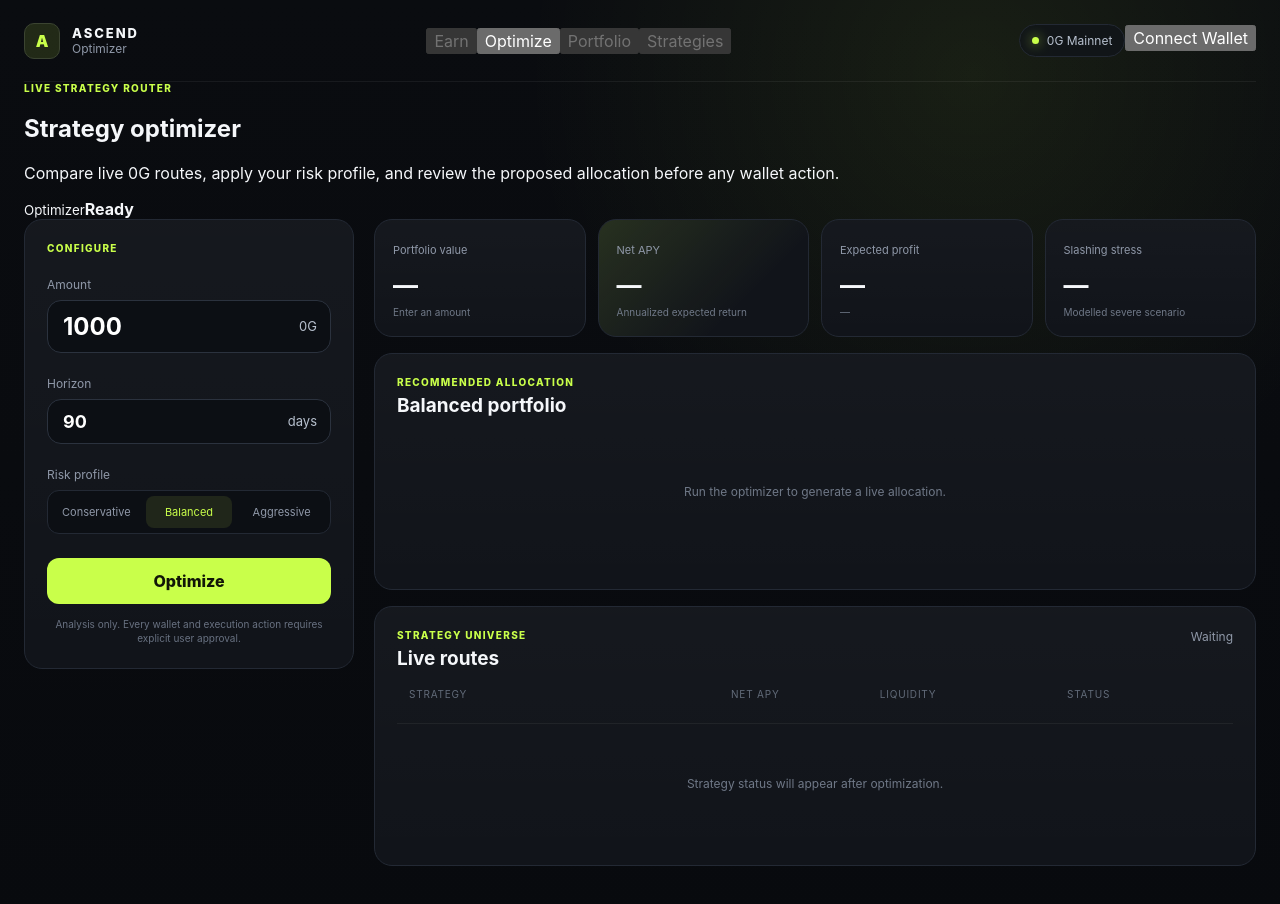
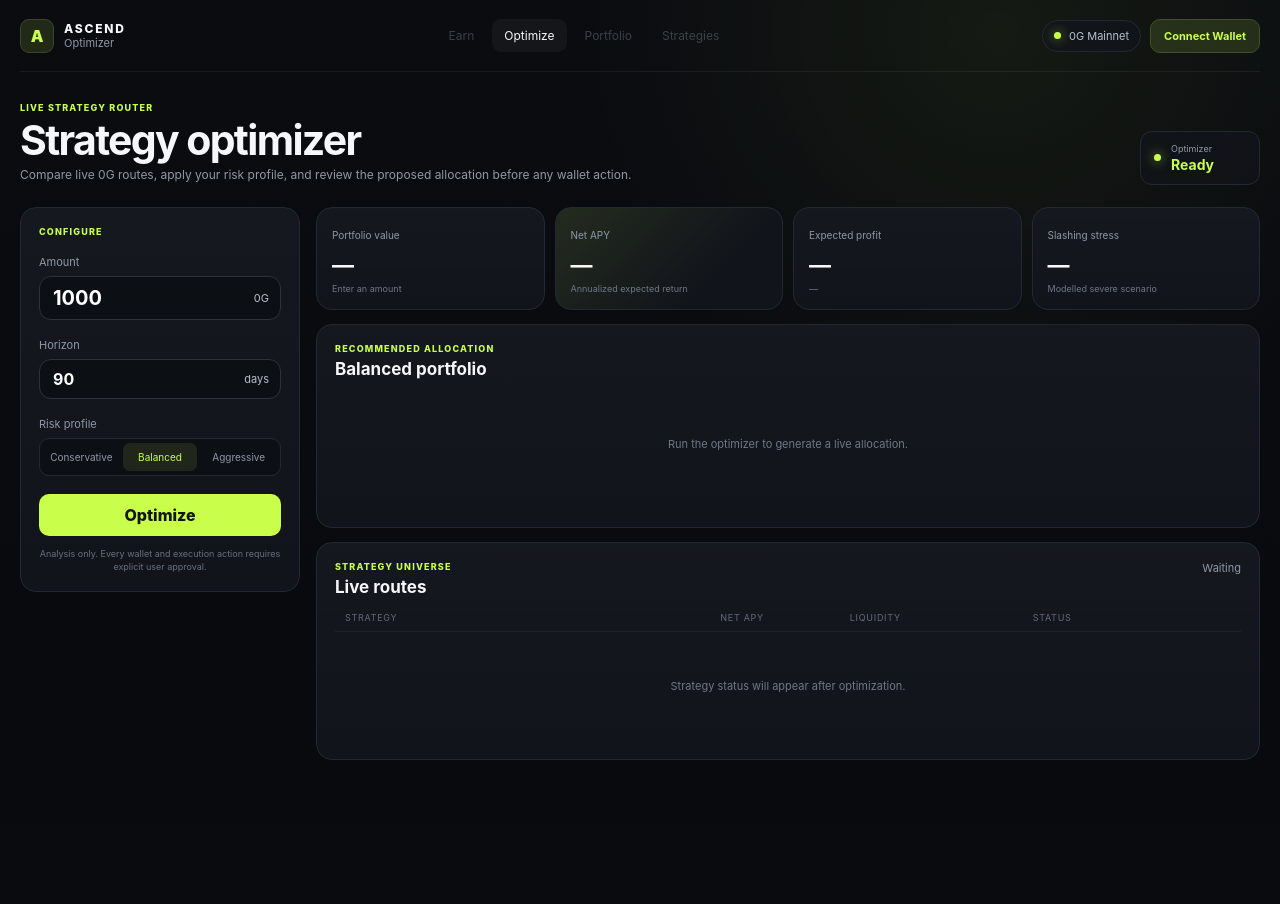
Before and after one commit to Ravin1010/ascend-optimizer-mvp, a Next.js app in the folder frontend/: page / in a window 1280 px wide. Shown: the top 904 px of the page. After the commit the page ends 824 px from the top, so only its background shows below. Built offline with nearby package versions, Linux system fonts and the light colour scheme.

Commit message:
Style compact optimizer app experience

```diff
--- a/frontend/src/app/globals.css
+++ b/frontend/src/app/globals.css
@@ -24,7 +24,7 @@ body {
   margin: 0;
   min-height: 100vh;
   background:
-    radial-gradient(circle at 76% 8%, rgba(201, 255, 74, 0.08), transparent 28rem),
+    radial-gradient(circle at 78% 4%, rgba(201, 255, 74, 0.06), transparent 26rem),
     linear-gradient(180deg, #0a0c10 0%, #080a0e 100%);
   color: var(--text);
   font-family:
@@ -41,33 +41,38 @@ button {
   cursor: pointer;
 }
 
+button:disabled {
+  cursor: default;
+}
+
 .shell {
-  width: min(1440px, calc(100% - 48px));
+  width: min(1500px, calc(100% - 40px));
   margin: 0 auto;
-  padding-bottom: 72px;
+  padding-bottom: 64px;
 }
 
 .topbar {
-  height: 82px;
-  display: flex;
+  min-height: 72px;
+  display: grid;
+  grid-template-columns: auto 1fr auto;
   align-items: center;
-  justify-content: space-between;
+  gap: 28px;
   border-bottom: 1px solid rgba(255, 255, 255, 0.06);
 }
 
 .brand {
   display: flex;
   align-items: center;
-  gap: 12px;
+  gap: 10px;
 }
 
 .brandMark {
-  width: 36px;
-  height: 36px;
+  width: 34px;
+  height: 34px;
   display: grid;
   place-items: center;
   border: 1px solid #3b4431;
-  border-radius: 10px;
+  border-radius: 9px;
   background: var(--accent-soft);
   color: var(--accent);
   font-weight: 900;
@@ -75,27 +80,59 @@ button {
 
 .brandName {
   letter-spacing: 0.15em;
-  font-size: 13px;
+  font-size: 12px;
   font-weight: 800;
 }
 
 .brandSub,
 .muted {
   color: var(--muted);
+  font-size: 11px;
+}
+
+.mainNav {
+  display: flex;
+  align-items: center;
+  justify-content: center;
+  gap: 6px;
+}
+
+.mainNav button {
+  border: 0;
+  border-radius: 9px;
+  padding: 9px 12px;
+  background: transparent;
+  color: #727c8c;
   font-size: 12px;
 }
 
+.mainNav button.active {
+  background: rgba(255, 255, 255, 0.045);
+  color: var(--text);
+}
+
+.mainNav button:disabled {
+  opacity: 0.46;
+}
+
+.topActions {
+  display: flex;
+  align-items: center;
+  gap: 9px;
+}
+
 .networkPill,
-.priceBadge {
+.priceBadge,
+.safeBadge {
   display: inline-flex;
   align-items: center;
   gap: 8px;
-  padding: 8px 12px;
+  padding: 8px 11px;
   border: 1px solid var(--line);
   border-radius: 999px;
-  background: rgba(17, 20, 26, 0.8);
+  background: rgba(17, 20, 26, 0.86);
   color: var(--soft);
-  font-size: 12px;
+  font-size: 11px;
 }
 
 .networkDot {
@@ -104,14 +141,29 @@ button {
   border-radius: 50%;
   background: var(--accent);
   box-shadow: 0 0 12px rgba(201, 255, 74, 0.7);
+  flex: 0 0 auto;
 }
 
-.hero {
+.walletButton {
+  border: 1px solid #40502c;
+  border-radius: 10px;
+  padding: 9px 13px;
+  background: var(--accent-soft);
+  color: var(--accent);
+  font-size: 11px;
+  font-weight: 750;
+}
+
+.walletButton.prominent {
+  padding-inline: 16px;
+}
+
+.appHeading {
   display: flex;
+  align-items: flex-end;
   justify-content: space-between;
-  align-items: flex-end;
-  gap: 28px;
-  padding: 54px 0 34px;
+  gap: 22px;
+  padding: 30px 0 22px;
 }
 
 .eyebrow,
@@ -119,51 +171,53 @@ button {
   color: var(--accent);
   letter-spacing: 0.13em;
   text-transform: uppercase;
-  font-size: 10px;
+  font-size: 9px;
   font-weight: 800;
 }
 
-.hero h1 {
-  margin: 10px 0 10px;
-  font-size: clamp(42px, 5vw, 70px);
-  line-height: 0.96;
-  letter-spacing: -0.05em;
+.appHeading h1 {
+  margin: 7px 0 5px;
+  font-size: clamp(28px, 3.2vw, 42px);
+  line-height: 1;
+  letter-spacing: -0.04em;
 }
 
-.hero p {
-  max-width: 640px;
+.appHeading p {
+  max-width: 650px;
   margin: 0;
   color: var(--muted);
-  font-size: 15px;
-  line-height: 1.6;
+  font-size: 12px;
+  line-height: 1.55;
 }
 
-.heroStat {
-  min-width: 160px;
-  padding: 18px;
+.optimizerState {
+  display: flex;
+  align-items: center;
+  gap: 10px;
+  min-width: 120px;
+  padding: 11px 13px;
   border: 1px solid var(--line);
-  border-radius: 16px;
-  background: rgba(17, 20, 26, 0.66);
+  border-radius: 12px;
+  background: rgba(17, 20, 26, 0.72);
 }
 
-.heroStat span,
-.metricCard span,
-.stressGrid span {
+.optimizerState small {
+  display: block;
   color: var(--muted);
-  font-size: 11px;
+  font-size: 9px;
 }
 
-.heroStat strong {
+.optimizerState strong {
   display: block;
-  margin-top: 7px;
+  margin-top: 2px;
   color: var(--accent);
-  font-size: 22px;
+  font-size: 14px;
 }
 
 .workspace {
   display: grid;
-  grid-template-columns: 330px minmax(0, 1fr);
-  gap: 20px;
+  grid-template-columns: 280px minmax(0, 1fr);
+  gap: 16px;
   align-items: start;
 }
 
@@ -171,38 +225,38 @@ button {
 .panel,
 .metricCard {
   border: 1px solid var(--line);
-  border-radius: 18px;
+  border-radius: 16px;
   background:
-    linear-gradient(180deg, rgba(255, 255, 255, 0.018), transparent),
+    linear-gradient(180deg, rgba(255, 255, 255, 0.016), transparent),
     var(--panel);
 }
 
 .controlCard {
   position: sticky;
-  top: 18px;
-  padding: 22px;
+  top: 14px;
+  padding: 18px;
 }
 
 .fieldLabel {
   display: block;
-  margin: 23px 0 8px;
+  margin: 18px 0 7px;
   color: var(--muted);
-  font-size: 12px;
+  font-size: 11px;
 }
 
 .amountField {
   display: flex;
   align-items: center;
-  gap: 12px;
+  gap: 10px;
   border: 1px solid #2b323e;
-  border-radius: 14px;
-  padding: 10px 13px;
+  border-radius: 12px;
+  padding: 8px 11px;
   background: #0c0f14;
 }
 
 .amountField:focus-within {
   border-color: #536137;
-  box-shadow: 0 0 0 3px rgba(201, 255, 74, 0.06);
+  box-shadow: 0 0 0 3px rgba(201, 255, 74, 0.05);
 }
 
 .amountField input {
@@ -212,36 +266,36 @@ button {
   outline: 0;
   background: transparent;
   color: white;
-  font-size: 24px;
+  font-size: 20px;
   font-weight: 650;
 }
 
 .amountField.compact input {
-  font-size: 18px;
+  font-size: 16px;
 }
 
 .amountField span {
   color: var(--soft);
-  font-size: 13px;
+  font-size: 11px;
 }
 
 .segmented {
   display: grid;
   grid-template-columns: repeat(3, 1fr);
-  gap: 6px;
-  padding: 5px;
+  gap: 4px;
+  padding: 4px;
   border: 1px solid var(--line);
-  border-radius: 12px;
+  border-radius: 10px;
   background: #0c0f14;
 }
 
 .segmented button {
   border: 0;
-  border-radius: 8px;
-  padding: 9px 6px;
+  border-radius: 7px;
+  padding: 8px 4px;
   background: transparent;
   color: var(--muted);
-  font-size: 11px;
+  font-size: 10px;
 }
 
 .segmented button.active {
@@ -251,102 +305,155 @@ button {
 
 .primaryButton {
   width: 100%;
-  margin-top: 24px;
+  margin-top: 18px;
   border: 0;
-  border-radius: 12px;
-  padding: 13px 16px;
+  border-radius: 10px;
+  padding: 11px 14px;
   background: var(--accent);
   color: #111607;
   font-weight: 850;
+}
+
+.primaryButton.inline {
+  width: auto;
+  margin-top: 0;
 }
 
 .primaryButton:disabled {
   opacity: 0.55;
 }
 
+.secondaryButton {
+  border: 1px solid var(--line);
+  border-radius: 10px;
+  padding: 10px 13px;
+  background: #0c0f14;
+  color: var(--soft);
+  font-size: 11px;
+}
+
+.textButton {
+  border: 0;
+  background: transparent;
+  color: var(--muted);
+  font-size: 11px;
+}
+
+.lockedButton {
+  border: 1px solid var(--line);
+  border-radius: 10px;
+  padding: 9px 13px;
+  background: #141821;
+  color: #555e6c;
+  font-size: 11px;
+}
+
 .controlFootnote {
-  margin-top: 13px;
+  margin-top: 11px;
   color: #687181;
   text-align: center;
-  font-size: 10px;
+  font-size: 9px;
   line-height: 1.45;
 }
 
+.errorBox,
+.walletNotice {
+  margin-top: 10px;
+  padding: 9px 10px;
+  border-radius: 9px;
+  font-size: 10px;
+}
+
 .errorBox {
-  margin-top: 12px;
-  padding: 10px 12px;
   border: 1px solid rgba(255, 122, 122, 0.3);
-  border-radius: 10px;
   background: rgba(255, 122, 122, 0.08);
   color: var(--danger);
-  font-size: 11px;
+}
+
+.walletNotice {
+  border: 1px solid #334027;
+  background: rgba(201, 255, 74, 0.06);
+  color: #b9ca92;
 }
 
 .results {
   min-width: 0;
   display: grid;
-  gap: 16px;
+  gap: 14px;
 }
 
 .metricGrid {
   display: grid;
   grid-template-columns: repeat(4, minmax(0, 1fr));
-  gap: 12px;
+  gap: 10px;
 }
 
 .metricCard {
-  padding: 18px;
+  padding: 15px;
 }
 
 .metricCard.accent {
   background:
-    linear-gradient(135deg, rgba(201, 255, 74, 0.12), transparent 70%),
+    linear-gradient(135deg, rgba(201, 255, 74, 0.10), transparent 70%),
     var(--panel);
+}
+
+.metricCard span,
+.stressGrid span,
+.detailGrid span,
+.detailIntro span {
+  color: var(--muted);
+  font-size: 10px;
 }
 
 .metricCard strong {
   display: block;
-  margin-top: 12px;
-  font-size: 25px;
+  margin-top: 9px;
+  font-size: 22px;
   letter-spacing: -0.035em;
 }
 
 .metricCard small {
   display: block;
-  margin-top: 6px;
+  margin-top: 5px;
   color: #6f7887;
-  font-size: 10px;
+  font-size: 9px;
 }
 
 .panel {
-  padding: 22px;
+  padding: 18px;
 }
 
 .panelHeader {
   display: flex;
   align-items: flex-start;
   justify-content: space-between;
-  gap: 18px;
+  gap: 16px;
 }
 
 .panel h2 {
-  margin: 6px 0 0;
-  font-size: 19px;
+  margin: 5px 0 0;
+  font-size: 17px;
+}
+
+.panel h3 {
+  margin: 5px 0 0;
+  font-size: 14px;
 }
 
 .emptyState {
   display: grid;
   place-items: center;
-  min-height: 150px;
+  min-height: 130px;
   color: #6f7887;
-  font-size: 12px;
+  font-size: 11px;
 }
 
 .allocationBar {
   display: flex;
-  height: 12px;
+  height: 10px;
   overflow: hidden;
-  margin: 26px 0 20px;
+  margin: 22px 0 16px;
   border-radius: 999px;
   background: #090b0f;
 }
@@ -370,23 +477,23 @@ button {
 
 .allocationList {
   display: grid;
-  gap: 2px;
+  gap: 1px;
 }
 
 .allocationRow {
   display: flex;
   justify-content: space-between;
-  gap: 20px;
-  padding: 12px 0;
-  border-bottom: 1px solid rgba(255, 255, 255, 0.055);
+  gap: 18px;
+  padding: 10px 0;
+  border-bottom: 1px solid rgba(255, 255, 255, 0.05);
   color: var(--soft);
-  font-size: 12px;
+  font-size: 11px;
 }
 
 .allocationRow > div:first-child {
   display: flex;
   align-items: center;
-  gap: 10px;
+  gap: 8px;
 }
 
 .allocationRow strong {
@@ -397,48 +504,114 @@ button {
   color: var(--accent);
 }
 
+.miniIcon,
+.strategyIcon {
+  display: inline-grid;
+  place-items: center;
+  border: 1px solid #303743;
+  background: #171b22;
+  color: #d8dfeb;
+  font-weight: 800;
+  flex: 0 0 auto;
+}
+
+.miniIcon {
+  width: 22px;
+  height: 22px;
+  border-radius: 7px;
+  font-size: 8px;
+}
+
+.mutedIcon {
+  color: #626b78 !important;
+}
+
+.strategyIcon {
+  width: 34px;
+  height: 34px;
+  border-radius: 10px;
+  font-size: 10px;
+}
+
+.strategyIcon.small {
+  width: 28px;
+  height: 28px;
+  border-radius: 8px;
+  font-size: 9px;
+}
+
+.allocationActions {
+  display: flex;
+  justify-content: flex-end;
+  gap: 8px;
+  margin-top: 15px;
+}
+
 .strategyTable {
-  margin-top: 18px;
+  margin-top: 15px;
 }
 
 .strategyHead,
 .strategyRow {
   display: grid;
-  grid-template-columns: minmax(200px, 1.6fr) 0.7fr 0.9fr 0.8fr;
-  gap: 14px;
+  grid-template-columns:
+    minmax(240px, 1.7fr)
+    minmax(75px, 0.55fr)
+    minmax(105px, 0.8fr)
+    minmax(105px, 0.75fr)
+    26px;
+  gap: 12px;
   align-items: center;
 }
 
 .strategyHead {
-  padding: 0 12px 9px;
+  padding: 0 10px 8px;
   color: #626b79;
-  font-size: 10px;
+  font-size: 9px;
   text-transform: uppercase;
   letter-spacing: 0.08em;
 }
 
-.strategyRow {
-  padding: 14px 12px;
-  border-top: 1px solid rgba(255, 255, 255, 0.055);
-  color: var(--soft);
-  font-size: 12px;
+.strategyEntry {
+  border-top: 1px solid rgba(255, 255, 255, 0.052);
 }
 
-.strategyRow > div:first-child {
+.strategyRow {
+  width: 100%;
+  padding: 12px 10px;
+  border: 0;
+  background: transparent;
+  color: var(--soft);
+  text-align: left;
+  font-size: 11px;
+}
+
+.strategyRow:hover {
+  background: rgba(255, 255, 255, 0.018);
+}
+
+.strategyIdentity {
+  display: flex;
+  align-items: center;
+  min-width: 0;
+  gap: 10px;
+}
+
+.strategyIdentity > div {
   min-width: 0;
 }
 
 .strategyRow strong {
   display: block;
   color: var(--text);
-  font-size: 12px;
+  font-size: 11px;
 }
 
 .strategyRow small {
   display: block;
   overflow: hidden;
-  margin-top: 4px;
-  color: #6f7887;
+  margin-top: 3px;
+  color: #707989;
   text-overflow: ellipsis;
   white-space: nowrap;
 }
@@ -449,7 +622,7 @@ button {
   border-radius: 999px;
   background: #20242c;
   color: #a0a8b4;
-  font-size: 10px;
+  font-size: 9px;
 }
 
 .status.positive {
@@ -457,39 +630,239 @@ button {
   color: var(--accent);
 }
 
+.chevron {
+  color: #606a79;
+  text-align: center;
+  font-size: 15px;
+}
+
+.strategyDetails {
+  padding: 2px 10px 14px 54px;
+  background: rgba(7, 9, 12, 0.32);
+}
+
+.detailIntro {
+  display: flex;
+  align-items: flex-start;
+  justify-content: space-between;
+  gap: 18px;
+  padding: 12px 0;
+}
+
+.detailIntro strong {
+  display: block;
+  margin-top: 4px;
+  font-size: 11px;
+}
+
+.detailIntro p {
+  max-width: 420px;
+  margin: 0;
+  color: #8993a2;
+  font-size: 10px;
+  line-height: 1.5;
+  text-align: right;
+}
+
+.detailGrid {
+  display: grid;
+  grid-template-columns: repeat(6, minmax(0, 1fr));
+  gap: 8px;
+}
+
+.detailGrid div {
+  padding: 10px;
+  border: 1px solid var(--line);
+  border-radius: 9px;
+  background: #0d1015;
+}
+
+.detailGrid strong {
+  display: block;
+  margin-top: 6px;
+  font-size: 12px;
+}
+
+.reasonList {
+  display: flex;
+  flex-wrap: wrap;
+  gap: 6px;
+  margin-top: 10px;
+}
+
+.reasonList span {
+  padding: 5px 7px;
+  border-radius: 999px;
+  background: #1b2028;
+  color: #8f99a8;
+  font-size: 9px;
+}
+
+.explanationList {
+  display: grid;
+  margin-top: 14px;
+}
+
+.explanationRow {
+  display: grid;
+  grid-template-columns: auto 1fr;
+  gap: 10px;
+  padding: 12px 0;
+  border-top: 1px solid rgba(255, 255, 255, 0.05);
+}
+
+.explanationRow strong {
+  font-size: 11px;
+}
+
+.explanationRow p {
+  margin: 4px 0 0;
+  color: #8d96a5;
+  font-size: 10px;
+  line-height: 1.5;
+}
+
+.executionFlow {
+  margin-top: 18px;
+  padding: 16px;
+  border: 1px solid var(--line);
+  border-radius: 13px;
+  background: #0c0f14;
+}
+
+.flowHeading {
+  display: flex;
+  justify-content: space-between;
+  gap: 14px;
+  align-items: flex-start;
+}
+
+.safeBadge {
+  border-color: #334027;
+  background: rgba(201, 255, 74, 0.06);
+  color: #a8bb7a;
+  font-size: 9px;
+}
+
+.flowSteps {
+  display: grid;
+  grid-template-columns: repeat(4, minmax(0, 1fr));
+  gap: 8px;
+  margin-top: 14px;
+}
+
+.flowStep {
+  display: grid;
+  grid-template-columns: auto 1fr;
+  gap: 8px;
+  padding: 10px;
+  border: 1px solid var(--line);
+  border-radius: 10px;
+  background: #11151b;
+}
+
+.flowStep > span {
+  width: 22px;
+  height: 22px;
+  display: grid;
+  place-items: center;
+  border-radius: 50%;
+  background: #20252d;
+  color: #8e98a7;
+  font-size: 9px;
+  font-weight: 800;
+}
+
+.flowStep.complete > span {
+  background: var(--accent);
+  color: #111607;
+}
+
+.flowStep.next > span {
+  border: 1px solid #4d5b37;
+  background: var(--accent-soft);
+  color: var(--accent);
+}
+
+.flowStep strong {
+  display: block;
+  font-size: 10px;
+}
+
+.flowStep small {
+  display: block;
+  margin-top: 3px;
+  color: #6d7684;
+  font-size: 9px;
+  line-height: 1.35;
+}
+
+.flowStep.locked {
+  opacity: 0.58;
+}
+
+.flowActions {
+  display: flex;
+  justify-content: flex-end;
+  gap: 8px;
+  margin-top: 12px;
+}
+
 .tableEmpty {
-  min-height: 120px;
-  border-top: 1px solid rgba(255, 255, 255, 0.055);
+  min-height: 110px;
+  border-top: 1px solid rgba(255, 255, 255, 0.05);
 }
 
 .stressPanel {
   display: flex;
   justify-content: space-between;
-  gap: 24px;
+  gap: 22px;
   align-items: center;
 }
 
 .stressGrid {
   display: grid;
-  grid-template-columns: repeat(3, minmax(95px, 1fr));
-  gap: 10px;
+  grid-template-columns: repeat(3, minmax(90px, 1fr));
+  gap: 8px;
 }
 
 .stressGrid div {
-  min-width: 105px;
-  padding: 12px;
+  min-width: 100px;
+  padding: 10px;
   border: 1px solid var(--line);
-  border-radius: 12px;
+  border-radius: 10px;
   background: var(--panel-2);
 }
 
 .stressGrid strong {
   display: block;
-  margin-top: 8px;
-  font-size: 17px;
+  margin-top: 6px;
+  font-size: 15px;
 }
 
-@media (max-width: 1050px) {
+@media (max-width: 1180px) {
+  .workspace {
+    grid-template-columns: 250px minmax(0, 1fr);
+  }
+
+  .detailGrid {
+    grid-template-columns: repeat(3, minmax(0, 1fr));
+  }
+}
+
+@media (max-width: 980px) {
+  .topbar {
+    grid-template-columns: auto auto;
+  }
+
+  .mainNav {
+    order: 3;
+    grid-column: 1 / -1;
+    justify-content: flex-start;
+    padding-bottom: 10px;
+    overflow-x: auto;
+  }
+
   .workspace {
     grid-template-columns: 1fr;
   }
@@ -505,15 +878,19 @@ button {
 
 @media (max-width: 720px) {
   .shell {
-    width: min(100% - 24px, 1440px);
+    width: min(100% - 20px, 1500px);
   }
 
-  .hero {
+  .topActions .networkPill {
+    display: none;
+  }
+
+  .appHeading {
     align-items: flex-start;
     flex-direction: column;
   }
 
-  .heroStat {
+  .optimizerState {
     display: none;
   }
 
@@ -526,7 +903,42 @@ button {
   }
 
   .strategyRow {
+    grid-template-columns: 1fr auto;
+  }
+
+  .strategyRow > span:nth-of-type(1),
+  .strategyRow > span:nth-of-type(2),
+  .strategyRow > span:nth-of-type(3) {
+    display: none;
+  }
+
+  .strategyDetails {
+    padding-left: 10px;
+  }
+
+  .detailIntro {
+    flex-direction: column;
+  }
+
+  .detailIntro p {
+    text-align: left;
+  }
+
+  .detailGrid,
+  .flowSteps {
     grid-template-columns: 1fr 1fr;
+  }
+
+  .allocationActions,
+  .flowActions {
+    flex-direction: column;
+  }
+
+  .primaryButton.inline,
+  .secondaryButton,
+  .walletButton.prominent,
+  .lockedButton {
+    width: 100%;
   }
 
   .stressPanel {
```
